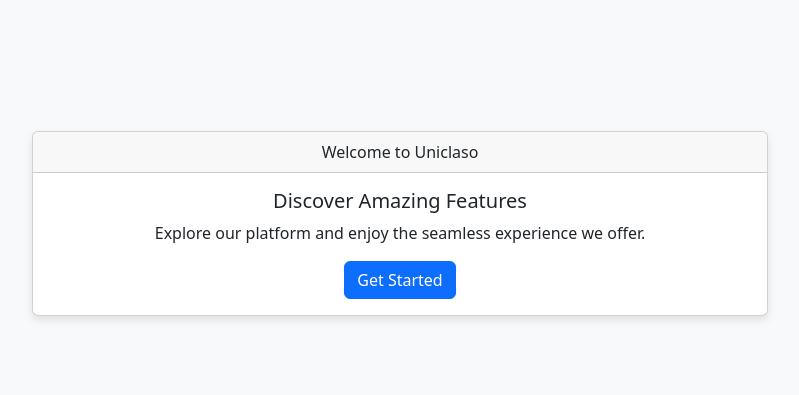
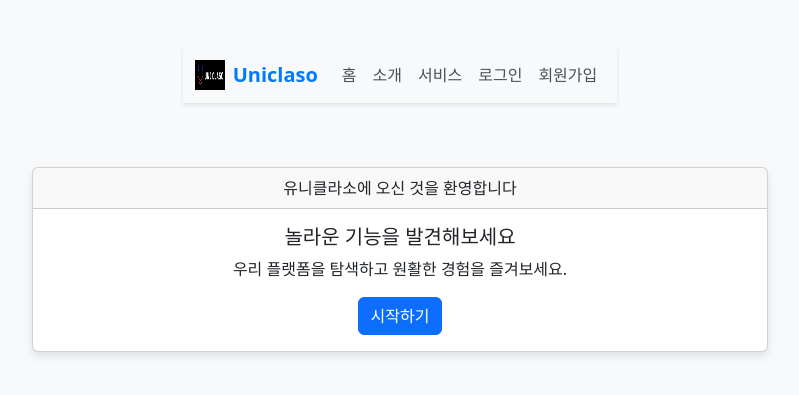
Before and after one commit to WondWide/uniclaso-frontend, a React (Create React App) app: page / in a window 1280 px wide. Shown: the part 201-596 px from the top of the page, without its empty margins (240-1039 px from the left). Built offline with nearby package versions, Linux system fonts and the light colour scheme.

Commit message:
네비게이션 바 추가

```diff
--- a/src/App.css
+++ b/src/App.css
@@ -17,3 +17,31 @@
   background-color: #007bff;
   border-color: #007bff;
 }
+
+/* 기존 스타일 유지 */
+
+.navbar {
+  box-shadow: 0 2px 4px rgba(0,0,0,0.1);
+}
+
+.navbar-brand {
+  font-weight: bold;
+  color: #007bff !important;
+}
+
+.nav-link {
+  color: #495057 !important;
+  font-weight: 500;
+}
+
+.nav-link:hover {
+  color: #007bff !important;
+}
+
+.navbar-toggler {
+  border: none;
+}
+
+.navbar-toggler:focus {
+  box-shadow: none;
+}
--- a/src/App.js
+++ b/src/App.js
@@ -2,6 +2,8 @@
 import './App.css';
 import 'bootstrap/dist/css/bootstrap.min.css';
 import { Container, Row, Col, Card, Button } from 'react-bootstrap';
+import { BrowserRouter as Router } from 'react-router-dom';
+import NavigationBar from './components/Navbar';
 
 function Home() {
   return (
@@ -9,13 +11,13 @@
       <Row className="justify-content-center">
         <Col md={8}>
           <Card className="text-center">
-            <Card.Header>Welcome to Uniclaso</Card.Header>
+            <Card.Header>유니클라소에 오신 것을 환영합니다</Card.Header>
             <Card.Body>
-              <Card.Title>Discover Amazing Features</Card.Title>
+              <Card.Title>놀라운 기능을 발견해보세요</Card.Title>
               <Card.Text>
-                Explore our platform and enjoy the seamless experience we offer.
+                우리 플랫폼을 탐색하고 원활한 경험을 즐겨보세요.
               </Card.Text>
-              <Button variant="primary" href="/register">Get Started</Button>
+              <Button variant="primary" href="/register">시작하기</Button>
             </Card.Body>
           </Card>
         </Col>
@@ -26,9 +28,12 @@
 
 function App() {
   return (
-    <div className="App">
-      <Home />
-    </div>
+    <Router>
+      <div className="App">
+        <NavigationBar />
+        <Home />
+      </div>
+    </Router>
   );
 }
 
--- /dev/null
+++ b/src/components/Navbar.js
@@ -0,0 +1,36 @@
+import React from 'react';
+import { Navbar, Nav, Container } from 'react-bootstrap';
+import { Link } from 'react-router-dom';
+
+function NavigationBar() {
+  return (
+    <Navbar bg="light" expand="lg" className="mb-3">
+      <Container>
+        <Navbar.Brand as={Link} to="/">
+          <img
+            src="/logo.png" // 로고 이미지 경로
+            width="30"
+            height="30"
+            className="align-top d-inline-block me-2"
+            alt="Uniclaso Logo"
+          />
+          Uniclaso
+        </Navbar.Brand>
+        <Navbar.Toggle aria-controls="basic-navbar-nav" />
+        <Navbar.Collapse id="basic-navbar-nav">
+          <Nav className="me-auto">
+            <Nav.Link as={Link} to="/">홈</Nav.Link>
+            <Nav.Link as={Link} to="/about">소개</Nav.Link>
+            <Nav.Link as={Link} to="/services">서비스</Nav.Link>
+          </Nav>
+          <Nav>
+            <Nav.Link as={Link} to="/login">로그인</Nav.Link>
+            <Nav.Link as={Link} to="/register">회원가입</Nav.Link>
+          </Nav>
+        </Navbar.Collapse>
+      </Container>
+    </Navbar>
+  );
+}
+
+export default NavigationBar;
```
Also changed, not shown: public/logo.png (added).
